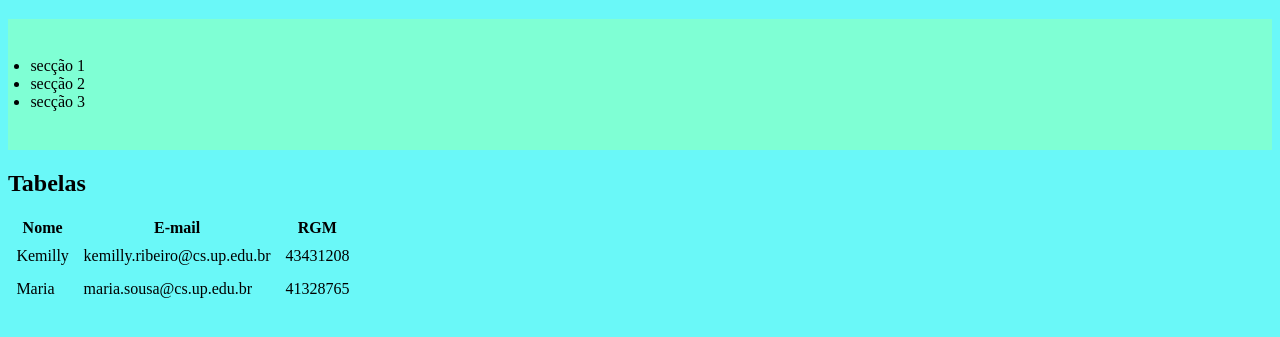
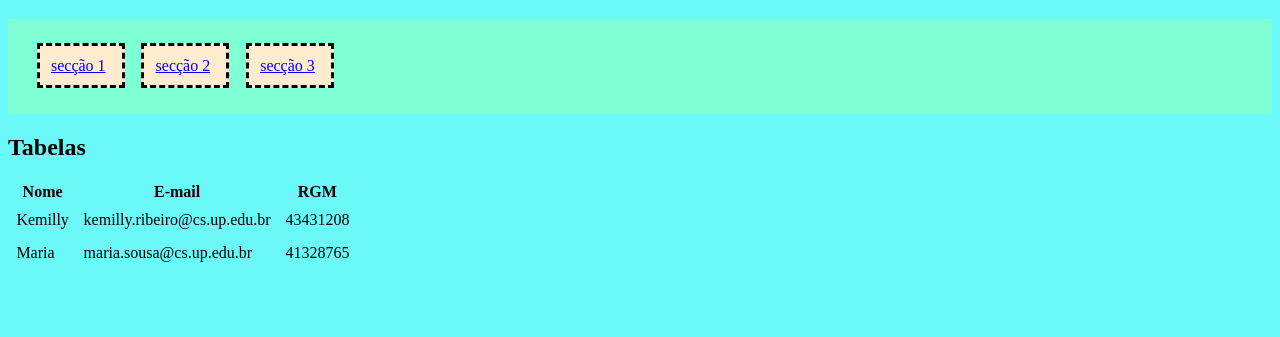
Before and after one commit to kemillyys/AulasDev, a plain HTML site: page docs/index.html in a window 1280 px wide. Shown: the part 61-398 px from the top of the page. Drawn offline with Linux system fonts and the light colour scheme.

Commit message:
Update index.html

```diff
--- a/docs/index.html
+++ b/docs/index.html
@@ -14,9 +14,9 @@
     <div>
         <nav class="menu">
             <ul class="menu">
-                <li>secção 1</li>
-                <li>secção 2</li>
-                <li>secção 3</li>
+                <li class="item-menu"><a href="#sec1">secção 1</a></li>
+                <li class="item-menu"><a href="#sec2">secção 2</a></li>
+                <li class="item-menu"><a href="#sec3">secção 3</a></li>
             </ul>
         </nav>
     </div>
```
